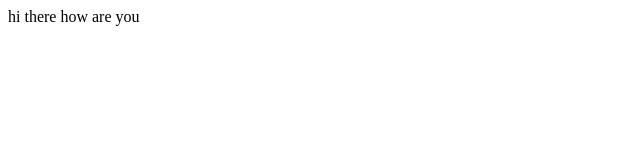
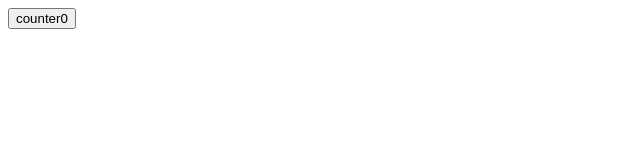
Before and after one commit to gauravsaini02/frontendBasics, a React (Vite) app: page / in a window 1280 px wide. Shown: the top 160 px of the page, without its empty margins (0-640 px from the left). Built offline with nearby package versions, Linux system fonts and the light colour scheme.

Commit message:
creating a simple counter

```diff
--- a/src/App.jsx
+++ b/src/App.jsx
@@ -3,13 +3,22 @@ import reactLogo from './assets/react.svg'
 import viteLogo from '/vite.svg'
 import './App.css'
 
+let state = {
+  count:0
+}
+
 function App() {
-  const [count, setCount] = useState(0)
+  const [count, setCount] = useState(0);
+
+  function clickhandler(){
+    setCount(count+1);
+
+  }
 
   return (
 
       <div>
-        hi there how are you
+        <button onClick={clickhandler}>counter{count}</button>
     </div>
   )
 }
```
